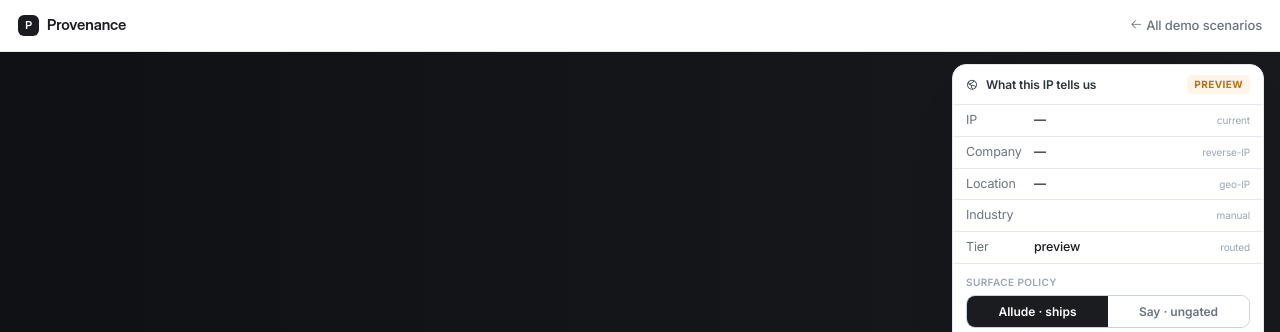
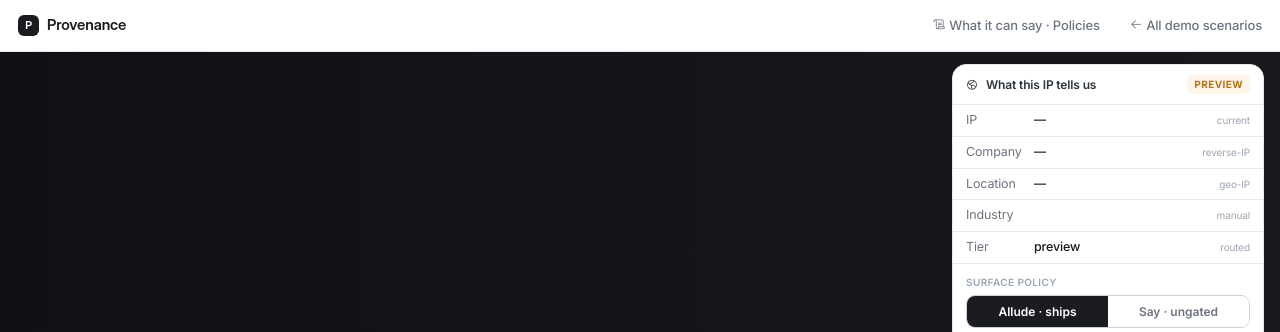
Before and after one commit to jiahknee5/provenance, a Python web app: template app/templates/demo_live.html in a window 1280 px wide. Shown: the top 332 px of the page. Run offline with Jinja, Linux system fonts and the light colour scheme; the template is opened without the code that fills it, so the values that code supplies are empty.

Commit message:
Link /demo/live → Policies (what the copy agent may say)
Co-Authored-By: Claude Opus 4.8 (1M context) <noreply@anthropic.com>

```diff
--- a/app/templates/demo_live.html
+++ b/app/templates/demo_live.html
@@ -87,7 +87,8 @@
 <body>
   <nav class="lv-top">
     <span class="brand"><span class="av">P</span>Provenance</span>
-    <a href="/demo" style="margin-left:auto"><i class="ph ph-arrow-left"></i> All demo scenarios</a>
+    <a href="/policies" style="margin-left:auto"><i class="ph ph-scroll"></i> What it can say · Policies</a>
+    <a href="/demo" style="margin-left:18px"><i class="ph ph-arrow-left"></i> All demo scenarios</a>
   </nav>
 
   <section class="lv-hero">
```
